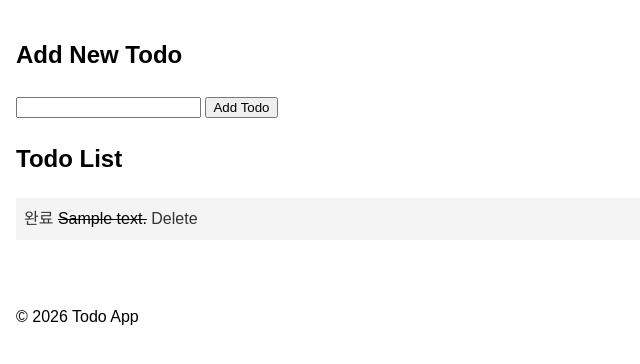
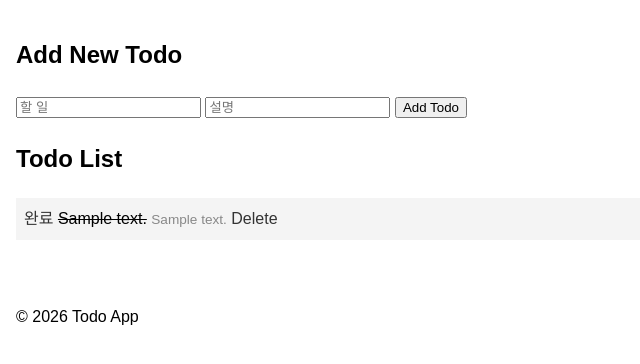
Before and after one commit to Im-Jongseok/flask-practice1, a Flask app: page / in a window 1280 px wide. Shown: the part 126-490 px from the top of the page, without its empty margins (0-640 px from the left). Run offline with Flask 3, Linux system fonts and the light colour scheme; tables that the repository leaves empty hold one stand-in row (values such as "Sample post").

Commit message:
[week8-hw3][feat] 할 일 설명 저장과 목록 표시 추가

```diff
--- a/HW3/app.py
+++ b/HW3/app.py
@@ -12,10 +12,12 @@ db = SQLAlchemy(app)
 class Todo(db.Model):
     id = db.Column(db.Integer, primary_key=True)
     text = db.Column(db.String(100), nullable=False)
+    note = db.Column(db.String(200))
     done = db.Column(db.Boolean, default=False)
 
-    def __init__(self, text):
+    def __init__(self, text, note=''):
         self.text = text
+        self.note = note
         self.done = False
 
     def __repr__(self):
@@ -25,8 +27,11 @@ class Todo(db.Model):
 @app.route('/', methods=['GET', 'POST'])
 def index():
     if request.method == 'POST':
-        text = request.form['todo']
-        todo = Todo(text=text)
+        text = request.form.get('todo', '').strip()
+        note = request.form.get('note', '')
+        if not 1 <= len(text) <= 100 or len(note) > 200:
+            return '할 일은 1~100자, 설명은 200자 이하로 입력해주세요.', 400
+        todo = Todo(text=text, note=note)
 
         db.session.add(todo)
         db.session.commit()
--- a/HW3/static/style.css
+++ b/HW3/static/style.css
@@ -43,3 +43,8 @@ a:hover {
 .done {
     text-decoration: line-through;
 }
+
+.note {
+    color: #888;
+    font-size: 0.85rem;
+}
--- a/HW3/templates/index.html
+++ b/HW3/templates/index.html
@@ -6,7 +6,8 @@
     <h2>Add New Todo</h2>
 
     <form method="post">
-        <input type="text" name="todo" required>
+        <input type="text" name="todo" aria-label="할 일" placeholder="할 일" maxlength="100" required>
+        <input type="text" name="note" aria-label="설명" placeholder="설명" maxlength="200">
         <button type="submit">Add Todo</button>
     </form>
 
@@ -18,6 +19,7 @@
                 <li>
                     <a href="{{ url_for('toggle', id=todo.id) }}">완료</a>
                     <span{% if todo.done %} class="done"{% endif %}>{{ todo.text }}</span>
+                    <span class="note">{{ todo.note or '' }}</span>
                     <a href="{{ url_for('delete', id=todo.id) }}">Delete</a>
                 </li>
             {% endfor %}
```
